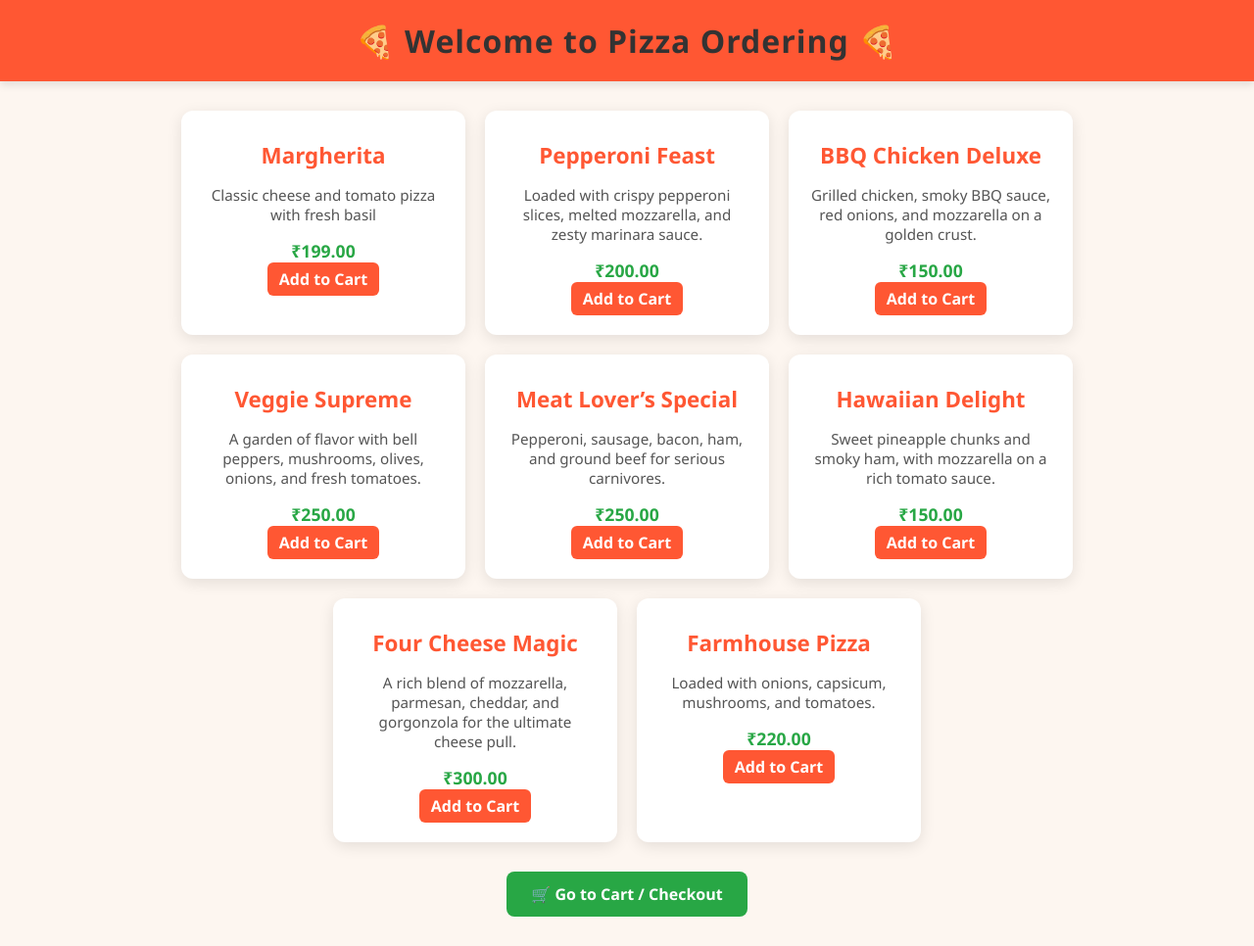
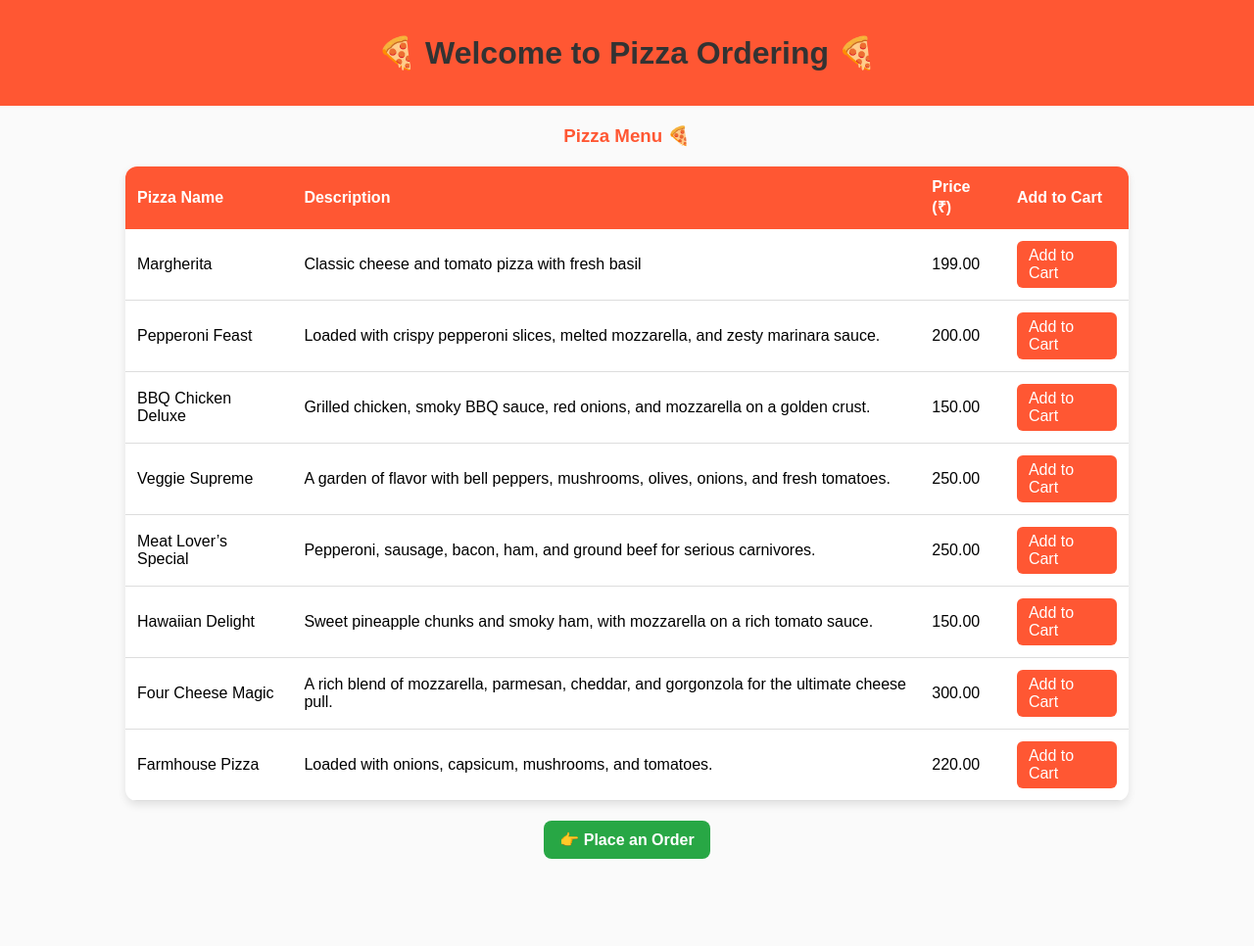
Before and after one commit to spatil73715/pizza-ordering-django, a Django app: page /home/ in a window 1280 px wide. Shown: the whole page at 98% size. After the commit the page ends 877 px from the top, so only its background shows below. Run offline with Django 5.2, Linux system fonts and the light colour scheme; a user stored in the database is signed in; data comes from the database, SQL or seed files in the repository; both versions use the stored data as it was after the commit.

Commit message:
Added address field, updated models, views, templates, and migrations

```diff
--- a/orders/models.py
+++ b/orders/models.py
@@ -3,9 +3,15 @@ from django.contrib.auth.models import User
 
 
 class Pizza(models.Model):
+    CATEGORY_CHOICES = [
+        ('veg', 'Veg'),
+        ('nonveg', 'Non-Veg'),
+    ]
+
     name = models.CharField(max_length=100)
+    description = models.TextField()
     price = models.DecimalField(max_digits=6, decimal_places=2)
-    description = models.TextField(blank=True)
+    category = models.CharField(max_length=10, choices=CATEGORY_CHOICES, default='veg')  # NEW FIELD
 
     def __str__(self):
         return self.name
@@ -14,6 +20,7 @@ class Pizza(models.Model):
 class Order(models.Model):
     user = models.ForeignKey(User, on_delete=models.CASCADE)
     pizzas = models.ManyToManyField(Pizza, through="OrderItem")
+    address = models.TextField(blank=True, null=True)
     created_at = models.DateTimeField(auto_now_add=True)
     is_completed = models.BooleanField(default=False)
     payment_method = models.CharField(
--- a/orders/templates/index.html
+++ b/orders/templates/index.html
@@ -7,8 +7,8 @@
   <link rel="stylesheet" href="{% static 'css/style.css' %}">
   <style>
     body {
-      font-family: 'Segoe UI', Arial, sans-serif;
-      background: #fdf6f0;
+      font-family: Arial, sans-serif;
+      background: #fafafa;
       margin: 0;
       padding: 0;
     }
@@ -16,84 +16,61 @@
     header {
       background: #ff5733;
       color: white;
-      padding: 20px 0;
+      padding: 15px;
       text-align: center;
+    }
+
+    h3 {
+      text-align: center;
+      color: #ff5733;
+      margin: 20px 0;
+    }
+
+    table {
+      width: 80%;
+      margin: 0 auto 20px auto;
+      border-collapse: collapse;
+      background: white;
+      border-radius: 12px;
+      overflow: hidden;
       box-shadow: 0 4px 8px rgba(0,0,0,0.1);
     }
 
-    header h1 {
-      margin: 0;
-      font-size: 2rem;
-      letter-spacing: 1px;
+    th {
+      background: #ff5733;
+      color: white;
+      padding: 12px;
+      text-align: left;
     }
 
-    .container {
-      width: 90%;
-      max-width: 1200px;
-      margin: 30px auto;
-      display: flex;
-      flex-wrap: wrap;
-      gap: 20px;
-      justify-content: center;
+    td {
+      padding: 12px;
+      border-bottom: 1px solid #ddd;
     }
 
-    .pizza-card {
-      background: white;
-      border-radius: 12px;
-      padding: 20px;
-      width: 250px;
-      box-shadow: 0 4px 15px rgba(0,0,0,0.1);
-      display: flex;
-      flex-direction: column;
-      align-items: center;
-      transition: transform 0.3s, box-shadow 0.3s;
+    tr:hover {
+      background: #f9f9f9;
     }
 
-    .pizza-card:hover {
-      transform: translateY(-5px);
-      box-shadow: 0 8px 20px rgba(0,0,0,0.2);
-    }
-
-    .pizza-card h2 {
-      margin: 10px 0;
-      color: #ff5733;
-      font-size: 1.4rem;
-      text-align: center;
-    }
-
-    .pizza-card p {
-      font-size: 0.95rem;
-      color: #555;
-      text-align: center;
-      margin: 5px 0 15px 0;
-    }
-
-    .pizza-card span.price {
-      font-size: 1.1rem;
-      font-weight: bold;
-      color: #28a745;
-    }
-
-    .add-btn {
+    a.add-btn {
       display: inline-block;
-      padding: 10px 20px;
+      padding: 6px 12px;
       background: #ff5733;
       color: white;
       text-decoration: none;
       border-radius: 6px;
-      font-weight: bold;
       transition: background 0.3s;
     }
 
-    .add-btn:hover {
+    a.add-btn:hover {
       background: #e64e2c;
     }
 
-    .cart-link {
+    .order-link {
       display: block;
       width: fit-content;
-      margin: 30px auto;
-      padding: 12px 25px;
+      margin: 20px auto;
+      padding: 10px 16px;
       background: #28a745;
       color: white;
       font-weight: bold;
@@ -102,7 +79,7 @@
       transition: background 0.3s;
     }
 
-    .cart-link:hover {
+    .order-link:hover {
       background: #218838;
     }
   </style>
@@ -113,20 +90,34 @@
   <h1>🍕 Welcome to Pizza Ordering 🍕</h1>
 </header>
 
-<div class="container">
-  {% for pizza in pizzas %}
-  <div class="pizza-card">
-    <h2>{{ pizza.name }}</h2>
-    <p>{{ pizza.description }}</p>
-    <span class="price">₹{{ pizza.price }}</span>
-    <a href="{% url 'add_to_cart' pizza.id %}" class="add-btn">Add to Cart</a>
-  </div>
-  {% empty %}
-  <p>No pizzas available right now.</p>
-  {% endfor %}
-</div>
+<h3>Pizza Menu 🍕</h3>
 
-<a href="{% url 'cart' %}" class="cart-link">🛒 Go to Cart / Checkout</a>
+<table>
+  <thead>
+    <tr>
+      <th>Pizza Name</th>
+      <th>Description</th>
+      <th>Price (₹)</th>
+      <th>Add to Cart</th>
+    </tr>
+  </thead>
+  <tbody>
+    {% for pizza in pizzas %}
+    <tr>
+      <td>{{ pizza.name }}</td>
+      <td>{{ pizza.description }}</td>
+      <td>{{ pizza.price }}</td>
+      <td><a href="{% url 'add_to_cart' pizza.id %}" class="add-btn">Add to Cart</a></td>
+    </tr>
+    {% empty %}
+    <tr>
+      <td colspan="4">No pizzas available right now</td>
+    </tr>
+    {% endfor %}
+  </tbody>
+</table>
+
+<a href="{% url 'cart' %}" class="order-link">👉 Place an Order</a>
 
 </body>
 </html>
--- a/orders/urls.py
+++ b/orders/urls.py
@@ -12,6 +12,7 @@ urlpatterns = [
     path("register/", views.register, name="register"),
     path("cart/", views.cart, name="cart"),
     path("add-to-cart/<int:pizza_id>/", views.add_to_cart, name="add_to_cart"),
+    path("add_address/", views.add_address, name="add_address"),
     path("checkout/", views.checkout, name="checkout"),
     path("online-payment/", views.online_payment, name="online_payment"),
     path("thank-you/", views.thank_you, name="thank_you"),
--- a/orders/views.py
+++ b/orders/views.py
@@ -80,3 +80,21 @@ def online_payment(request):
             order.save()
         return redirect("thank_you")
     return render(request, "online_payment.html")
+
+# orders/views.py
+from django.shortcuts import render, redirect, get_object_or_404
+from .models import Order
+from django.contrib.auth.decorators import login_required
+
+@login_required
+def add_address(request):
+    order = Order.objects.filter(user=request.user, is_completed=False).first()
+
+    if request.method == "POST":
+        address = request.POST.get("address")
+        if order:
+            order.address = address
+            order.save()
+        return redirect("checkout")
+
+    return render(request, "add_address.html", {"order": order})
```
Also changed, not shown: orders/templates/add_address.html (added, +60 -0 lines), orders/templates/cart.html (+4 -4 lines), db.sqlite3, orders/migrations/0003_order_address.py (added), orders/migrations/0004_pizza_category_alter_pizza_description.py (added).
